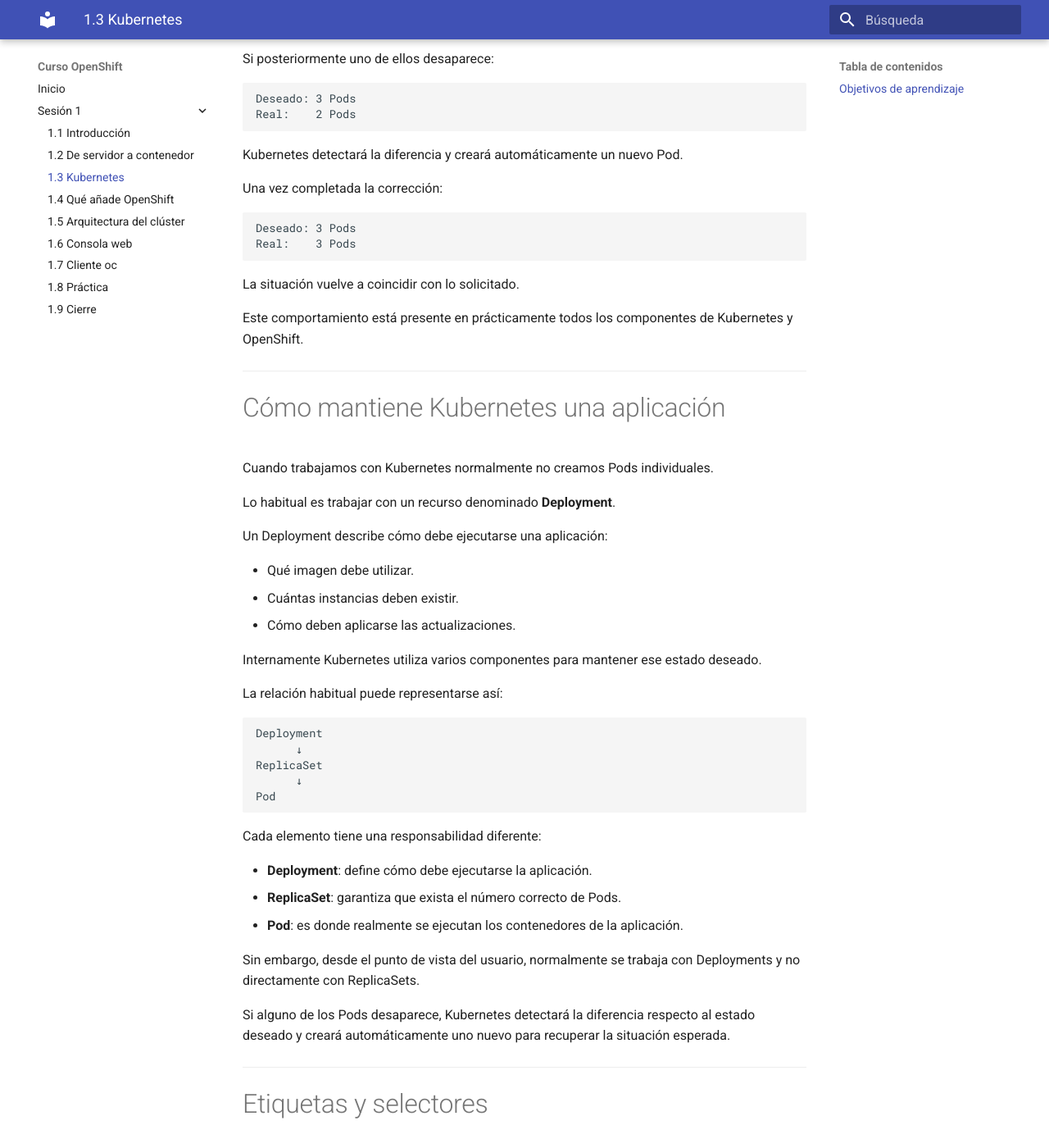
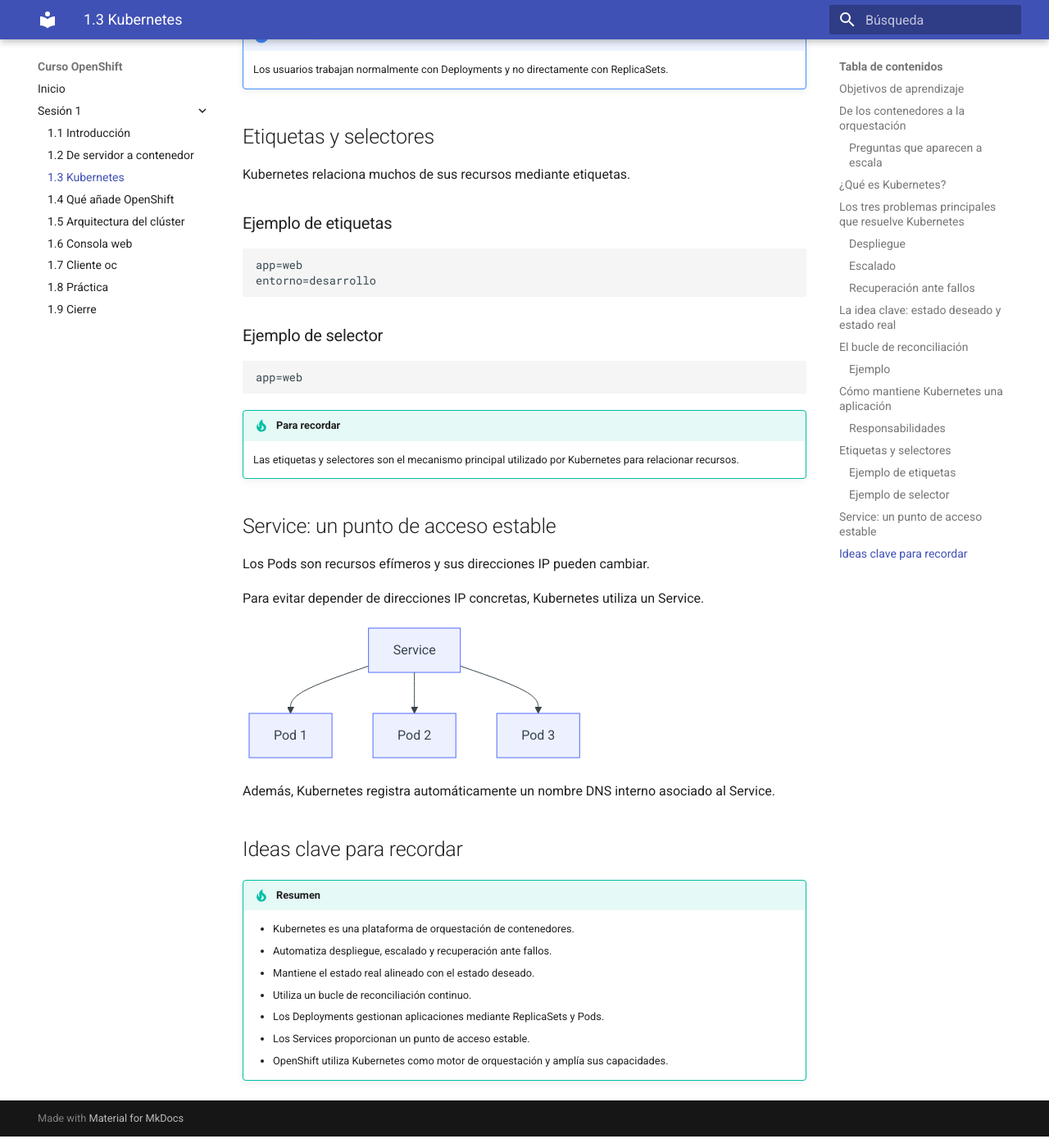
Before and after one commit to ieftraining/curso-openshift, an MkDocs documentation site: the page built from docs/sesion1/1.3 kubernetes.md, in a window 1280 px wide and 1400 px high, scrolled down 4825 px. Shown: the whole window at 82% size. Built offline with MkDocs 1.6.1 and Material for MkDocs 9.7.7, drawn with Linux system fonts in a browser that asks for light colours; some of the changed text lies outside the part shown.

Commit message:
Update 1.3 kubernetes.md

````diff
--- a/docs/sesion1/1.3 kubernetes.md
+++ b/docs/sesion1/1.3 kubernetes.md
@@ -12,17 +12,15 @@
 - Comprender para qué sirven los Services.
 - Entender el papel de las etiquetas y selectores.
 
----
+## De los contenedores a la orquestación
 
-# De los contenedores a la orquestación
-
-En el apartado anterior vimos cómo los contenedores permiten empaquetar una aplicación junto con todas sus dependencias, facilitando que pueda ejecutarse de forma consistente en distintos entornos.
+En el apartado anterior vimos cómo los contenedores permiten empaquetar una aplicación junto con todas sus dependencias.
 
 Sin embargo, los contenedores por sí solos no resuelven todos los problemas.
 
 Ejecutar una única aplicación en un único contenedor es relativamente sencillo. El verdadero reto aparece cuando debemos gestionar decenas, cientos o incluso miles de contenedores distribuidos entre múltiples servidores.
 
-Por ejemplo:
+### Preguntas que aparecen a escala
 
 - ¿Qué ocurre si un contenedor se detiene inesperadamente?
 - ¿Cómo ejecutamos varias copias de una aplicación?
@@ -30,172 +28,107 @@
 - ¿Cómo actualizamos una aplicación sin interrumpir el servicio?
 - ¿Cómo garantizamos que las aplicaciones sigan funcionando después de un fallo?
 
-A medida que aumenta el número de aplicaciones, la gestión manual deja de ser viable.
+!!! note "Problema a resolver"
 
-Aquí es donde aparece Kubernetes.
+    A medida que aumenta el número de aplicaciones, la gestión manual deja de ser viable.
+    Aquí es donde aparece Kubernetes.
 
----
-
-# ¿Qué es Kubernetes?
+## ¿Qué es Kubernetes?
 
 Kubernetes es una plataforma de orquestación de contenedores.
 
 Cuando hablamos de orquestación nos referimos a la capacidad de coordinar automáticamente la ejecución de aplicaciones basadas en contenedores.
 
-Kubernetes no sustituye a los contenedores.
-
-Los contenedores siguen siendo el mecanismo mediante el cual se ejecutan las aplicaciones.
+Kubernetes no sustituye a los contenedores. Los contenedores siguen siendo el mecanismo mediante el cual se ejecutan las aplicaciones.
 
 Lo que aporta Kubernetes es la capacidad de gestionarlos de forma automática y a gran escala.
 
-Podemos representarlo de forma simplificada así:
-
-```text
-Aplicación
-     ↓
-Contenedor
-     ↓
-Kubernetes
-     ↓
-Gestión automática
+```mermaid
+flowchart TD
+    A[Aplicación]
+    --> B[Contenedor]
+    --> C[Kubernetes]
+    --> D[Gestión automática]
 ```
 
-Por este motivo suele decirse que Kubernetes es la capa de orquestación situada por encima de los contenedores.
+!!! tip "Idea clave"
 
----
+    Kubernetes es la capa de orquestación situada por encima de los contenedores.
 
-# Los tres problemas principales que resuelve Kubernetes
+## Los tres problemas principales que resuelve Kubernetes
 
-Aunque Kubernetes incorpora muchas capacidades, todas ellas giran alrededor de tres necesidades fundamentales:
+Aunque Kubernetes incorpora muchas capacidades, todas ellas giran alrededor de tres necesidades fundamentales.
 
-- Despliegue.
-- Escalado.
-- Recuperación ante fallos.
+```mermaid
+flowchart LR
+    A[Despliegue]
+    B[Escalado]
+    C[Recuperación ante fallos]
 
-## Despliegue
+    A --> B --> C
+```
+
+### Despliegue
 
 Kubernetes permite poner aplicaciones en funcionamiento de forma repetible y controlada.
 
-En lugar de arrancar contenedores manualmente, describimos cómo queremos que sea la aplicación y la plataforma se encarga de crear los recursos necesarios.
+### Escalado
 
-La idea es similar a pedir un resultado, no una lista de pasos.
+Una aplicación que inicialmente necesita una única instancia puede requerir varias copias cuando aumenta la carga.
 
----
-
-## Escalado
-
-Las necesidades de una aplicación pueden cambiar con el tiempo.
-
-Una aplicación que inicialmente necesita una única instancia puede requerir varias copias cuando aumenta la carga de trabajo.
-
-Por ejemplo:
-
-```text
-1 Pod
- ↓
-3 Pods
- ↓
-5 Pods
+```mermaid
+flowchart LR
+    A[1 Pod] --> B[3 Pods] --> C[5 Pods]
 ```
 
-Kubernetes facilita aumentar o reducir el número de instancias sin necesidad de gestionar manualmente cada contenedor.
-
----
-
-## Recuperación ante fallos
-
-En cualquier entorno real pueden producirse errores:
-
-- Un proceso puede detenerse.
-- Un contenedor puede finalizar inesperadamente.
-- Un servidor puede sufrir una avería.
+### Recuperación ante fallos
 
 Kubernetes supervisa continuamente la situación del entorno.
 
-Si detecta que una aplicación ha dejado de estar disponible, intentará restaurarla automáticamente.
-
-Por ejemplo:
-
-```text
-Pod funcionando
-       ↓
-    Falla
-       ↓
-Kubernetes detecta el problema
-       ↓
-Se crea un nuevo Pod
+```mermaid
+flowchart TD
+    A[Pod funcionando]
+    --> B[Fallo]
+    --> C[Kubernetes detecta el problema]
+    --> D[Nuevo Pod]
 ```
 
-Esta capacidad de recuperación automática es una de las características más importantes de la plataforma.
+!!! tip "Alta disponibilidad"
 
----
+    Si una aplicación deja de estar disponible, Kubernetes intentará restaurarla automáticamente.
 
-# La idea clave: estado deseado y estado real
-
-Para comprender Kubernetes es necesario entender un concepto fundamental.
+## La idea clave: estado deseado y estado real
 
 Normalmente no indicamos a Kubernetes los pasos exactos que debe realizar.
 
 Lo que hacemos es describir el resultado que esperamos obtener.
 
-Por ejemplo:
+```mermaid
+flowchart LR
+    A[Estado deseado
+3 Pods]
+    B[Estado real
+2 Pods]
 
-```text
-Quiero 3 instancias de mi aplicación
+    A -. Diferencia .-> B
 ```
-
-Eso representa el **estado deseado**.
-
-Por otro lado, la situación real existente en cada momento dentro del clúster representa el **estado real**.
-
-Por ejemplo:
-
-```text
-Estado deseado: 3 Pods
-
-Estado real: 2 Pods
-```
-
-En este caso existe una diferencia entre ambos estados.
-
-Kubernetes detectará esa discrepancia y actuará para corregirla.
 
 Su objetivo permanente consiste en hacer que el estado real coincida con el estado deseado.
 
----
+## El bucle de reconciliación
 
-# El bucle de reconciliación
+El mecanismo mediante el cual Kubernetes mantiene alineados ambos estados se denomina bucle de reconciliación.
 
-El mecanismo mediante el cual Kubernetes mantiene alineados ambos estados se denomina **bucle de reconciliación**.
-
-De forma simplificada, el proceso sigue continuamente este ciclo:
-
-```text
-Estado deseado
-        ↓
-   Comparación
-        ↓
- Estado real
-        ↓
-   Corrección
-        ↓
-Nueva comprobación
+```mermaid
+flowchart TD
+    A[Estado deseado]
+    --> B[Comparación]
+    --> C[Estado real]
+    --> D[Corrección]
+    --> A
 ```
 
-Este proceso nunca se detiene.
-
-Kubernetes está observando continuamente el sistema y corrigiendo cualquier desviación respecto a lo solicitado.
-
-Por ejemplo:
-
-```text
-Deseado: 3 Pods
-Real:    3 Pods
-```
-
-No es necesaria ninguna acción.
-
-Si posteriormente uno de ellos desaparece:
+### Ejemplo
 
 ```text
 Deseado: 3 Pods
@@ -204,126 +137,75 @@
 
 Kubernetes detectará la diferencia y creará automáticamente un nuevo Pod.
 
-Una vez completada la corrección:
-
-```text
-Deseado: 3 Pods
-Real:    3 Pods
-```
-
-La situación vuelve a coincidir con lo solicitado.
-
-Este comportamiento está presente en prácticamente todos los componentes de Kubernetes y OpenShift.
-
----
-
-# Cómo mantiene Kubernetes una aplicación
+## Cómo mantiene Kubernetes una aplicación
 
 Cuando trabajamos con Kubernetes normalmente no creamos Pods individuales.
 
-Lo habitual es trabajar con un recurso denominado **Deployment**.
+Lo habitual es trabajar con un recurso denominado Deployment.
 
-Un Deployment describe cómo debe ejecutarse una aplicación:
-
-- Qué imagen debe utilizar.
-- Cuántas instancias deben existir.
-- Cómo deben aplicarse las actualizaciones.
-
-Internamente Kubernetes utiliza varios componentes para mantener ese estado deseado.
-
-La relación habitual puede representarse así:
-
-```text
-Deployment
-      ↓
-ReplicaSet
-      ↓
-Pod
+```mermaid
+flowchart TD
+    A[Deployment]
+    --> B[ReplicaSet]
+    --> C[Pod]
 ```
 
-Cada elemento tiene una responsabilidad diferente:
+### Responsabilidades
 
 - **Deployment**: define cómo debe ejecutarse la aplicación.
 - **ReplicaSet**: garantiza que exista el número correcto de Pods.
-- **Pod**: es donde realmente se ejecutan los contenedores de la aplicación.
+- **Pod**: ejecuta los contenedores de la aplicación.
 
-Sin embargo, desde el punto de vista del usuario, normalmente se trabaja con Deployments y no directamente con ReplicaSets.
+!!! note "Lo habitual"
 
-Si alguno de los Pods desaparece, Kubernetes detectará la diferencia respecto al estado deseado y creará automáticamente uno nuevo para recuperar la situación esperada.
+    Los usuarios trabajan normalmente con Deployments y no directamente con ReplicaSets.
 
----
-
-# Etiquetas y selectores
+## Etiquetas y selectores
 
 Kubernetes relaciona muchos de sus recursos mediante etiquetas.
 
-Las etiquetas permiten identificar y clasificar recursos mediante pares clave-valor.
-
-Por ejemplo:
+### Ejemplo de etiquetas
 
 ```text
 app=web
 entorno=desarrollo
 ```
 
-Los **selectores** permiten localizar recursos a partir de esas etiquetas.
-
-Por ejemplo:
+### Ejemplo de selector
 
 ```text
 app=web
 ```
 
-puede utilizarse para localizar todos los recursos asociados a una determinada aplicación.
+!!! tip "Para recordar"
 
-Muchos componentes de Kubernetes utilizan etiquetas y selectores para relacionarse entre sí.
+    Las etiquetas y selectores son el mecanismo principal utilizado por Kubernetes para relacionar recursos.
 
-Por este motivo suele decirse que constituyen el pegamento que conecta los distintos recursos de la plataforma.
+## Service: un punto de acceso estable
 
-Más adelante veremos ejemplos prácticos de este mecanismo cuando estudiemos otros componentes de OpenShift.
+Los Pods son recursos efímeros y sus direcciones IP pueden cambiar.
 
----
+Para evitar depender de direcciones IP concretas, Kubernetes utiliza un Service.
 
-# Service: un punto de acceso estable
+```mermaid
+flowchart TD
+    S[Service]
 
-Los Pods son recursos efímeros.
-
-Pueden desaparecer y volver a crearse en cualquier momento.
-
-Cuando eso ocurre, también puede cambiar su dirección IP.
-
-Para evitar depender de direcciones IP concretas, Kubernetes utiliza un recurso denominado **Service**.
-
-Un Service proporciona un punto de acceso estable para acceder a una aplicación, independientemente de los Pods concretos que existan en cada momento.
-
-```text
-              Service
-                  │
-                  ▼
-       ┌──────┬──────┬──────┐
-       ▼      ▼      ▼
-     Pod    Pod    Pod
+    S --> P1[Pod 1]
+    S --> P2[Pod 2]
+    S --> P3[Pod 3]
 ```
-
-De esta forma las aplicaciones acceden al Service y Kubernetes se encarga de dirigir las peticiones hacia los Pods disponibles.
 
 Además, Kubernetes registra automáticamente un nombre DNS interno asociado al Service.
 
-Esto permite que otras aplicaciones del clúster puedan comunicarse utilizando un nombre estable, sin necesidad de conocer las direcciones IP concretas de los Pods que están ejecutándose en cada momento.
+## Ideas clave para recordar
 
----
+!!! tip "Resumen"
 
-# Ideas clave para recordar
-
-- Kubernetes es una plataforma de orquestación de contenedores.
-- Su función principal es automatizar la operación de aplicaciones basadas en contenedores.
-- Resuelve tres necesidades fundamentales: despliegue, escalado y recuperación ante fallos.
-- Kubernetes trabaja continuamente para hacer coincidir el estado real con el estado deseado.
-- Este comportamiento se implementa mediante el bucle de reconciliación.
-- Los usuarios trabajan habitualmente con Deployments para definir cómo debe ejecutarse una aplicación.
-- Kubernetes utiliza ReplicaSets para mantener el número de Pods solicitado.
-- Los Pods son la unidad donde realmente se ejecutan los contenedores.
-- Muchos recursos de Kubernetes se relacionan mediante etiquetas y selectores.
-- Los Services proporcionan un punto de acceso estable a las aplicaciones.
-- Kubernetes asigna automáticamente nombres DNS internos a los Services para facilitar la comunicación entre aplicaciones.
-- OpenShift utiliza Kubernetes como motor de orquestación y amplía sus capacidades.
+    - Kubernetes es una plataforma de orquestación de contenedores.
+    - Automatiza despliegue, escalado y recuperación ante fallos.
+    - Mantiene el estado real alineado con el estado deseado.
+    - Utiliza un bucle de reconciliación continuo.
+    - Los Deployments gestionan aplicaciones mediante ReplicaSets y Pods.
+    - Los Services proporcionan un punto de acceso estable.
+    - OpenShift utiliza Kubernetes como motor de orquestación y amplía sus capacidades.
````
